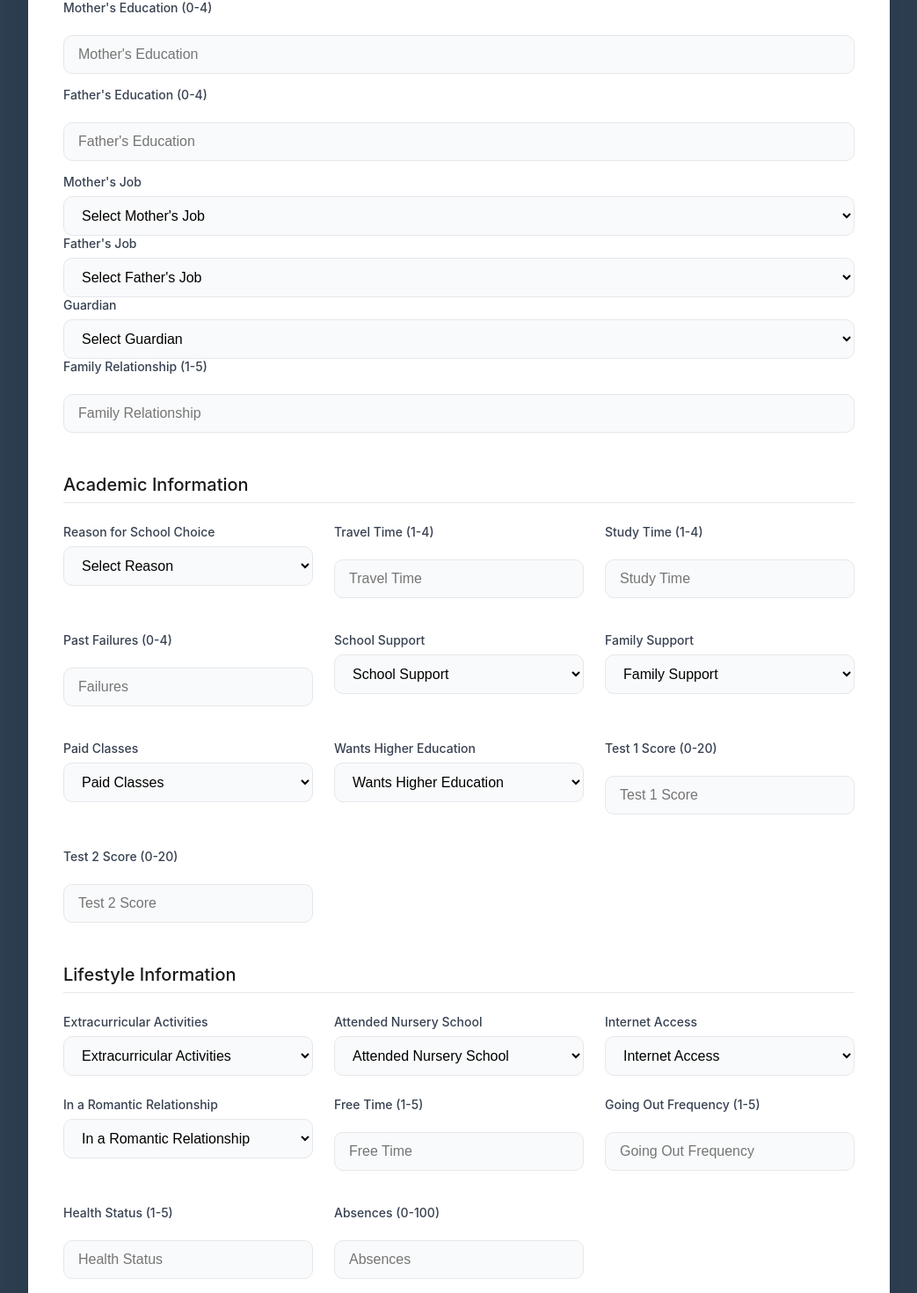
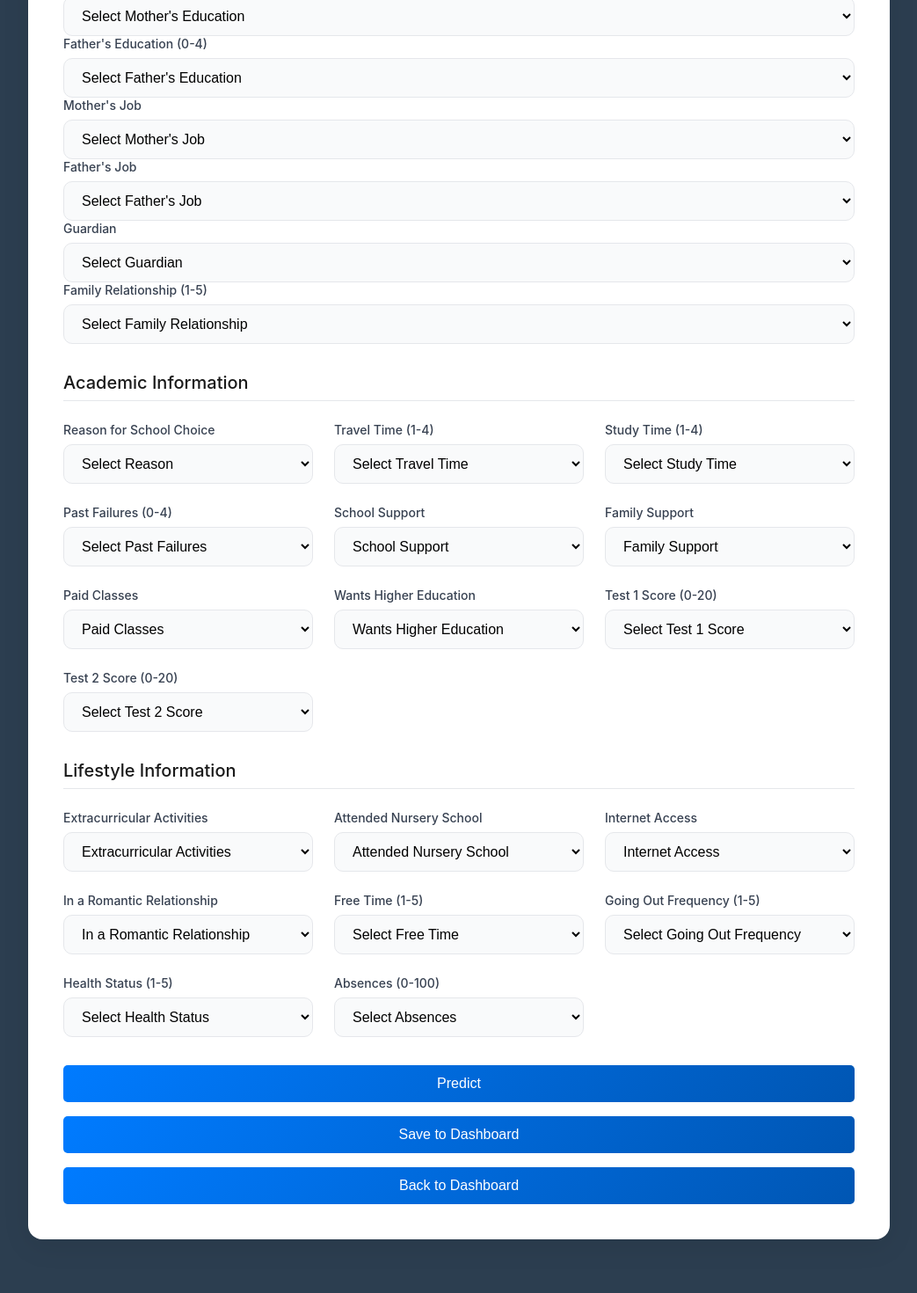
Before and after one commit to Rashad-Malik-T-K/SPA_react, a React (Create React App) app: page /student-input in a window 1280 px wide. Shown: the part 620-2090 px from the top of the page at 88% size, without its empty margins (118-1161 px from the left). After the commit the page ends 2069 px from the top, so only its background shows below. Built offline with nearby package versions, Linux system fonts and the light colour scheme.

Commit message:
changed input types

```diff
--- a/package.json
+++ b/package.json
@@ -13,6 +13,7 @@
     "firebase": "^11.6.1",
     "react": "^19.0.0",
     "react-dom": "^19.0.0",
+    "react-icons": "^4.12.0",
     "react-router-dom": "^7.3.0",
     "react-scripts": "5.0.1",
     "web-vitals": "^2.1.4"
--- a/src/App.js
+++ b/src/App.js
@@ -12,6 +12,7 @@ import Settings from './pages/Settings';
 import About from './pages/About';
 import Help from './pages/Help';
 import Home from './pages/Home';
+import Contact from './pages/Contact';
 import StudentInput from './pages/StudentInput';
 import TeacherInput from './pages/TeacherInput'; // New import
 import Prediction from './pages/Prediction';
@@ -36,6 +37,8 @@ const App = () => {
         <Route path="/student-input" element={<StudentInput />} />
         <Route path="/teacher-input" element={<TeacherInput />} />
         <Route path="/prediction" element={<Prediction />} />
+        <Route path="/contact" element={<Contact />} />
+
       </Routes>
     </Router>
   );
--- a/src/pages/Login.js
+++ b/src/pages/Login.js
@@ -19,7 +19,7 @@ function Login() {
       const token = await user.getIdToken();
 
       localStorage.setItem('token', token); // Store token to match dashboard check
-      navigate("/dashboard"); // Redirect to dashboard
+      navigate("/Home"); // Redirect to dashboard
     } catch (err) {
       setError(err.message);
     }
--- a/src/pages/StudentDashboard.js
+++ b/src/pages/StudentDashboard.js
@@ -12,9 +12,9 @@ const StudentDashboard = () => {
   return (
     <div className="student-dashboard-container">
       <h1 className="dashboard-title">Student Dashboard</h1>
-      <p className="dashboard-description">View your performance and insights below:</p>
+      {/* <p className="dashboard-description">View your performance and insights below:</p> */}
       <div className="dashboard-iframe-container">
-      <iframe width="600" height="600" src="https://lookerstudio.google.com/embed/reporting/1a6441d8-d592-420a-835a-d886f4f2405a/page/WIrIF" frameborder="0" ></iframe>
+      <iframe width="1250" height="600" src="https://lookerstudio.google.com/embed/reporting/1a6441d8-d592-420a-835a-d886f4f2405a/page/WIrIF" frameborder="0" ></iframe>
       </div>
       <button className="back-button" onClick={handleBack}>Back to Dashboard</button>
     </div>
--- a/src/pages/StudentInput.js
+++ b/src/pages/StudentInput.js
@@ -112,26 +112,21 @@ const StudentInput = () => {
             </select>
           </div>
           <div className="form-group">
-            <label htmlFor="sex">Sex</label>
+            <label htmlFor="sex">Gender</label>
             <select id="sex" name="sex" value={formData.sex} onChange={handleChange} required>
-              <option value="">Select Sex</option>
+              <option value="">Select Gender</option>
               <option value="M">Male</option>
               <option value="F">Female</option>
             </select>
           </div>
           <div className="form-group">
-            <label htmlFor="age">Age</label>
-            <input
-              type="number"
-              id="age"
-              name="age"
-              placeholder="Age"
-              min="10"
-              max="25"
-              value={formData.age}
-              onChange={handleChange}
-              required
-            />
+          <label htmlFor="age">Age (10-25)</label>
+            <select id="age" name="age" value={formData.age} onChange={handleChange} required>
+            <option value="">Select Age</option>
+            {Array.from({ length: 16 }, (_, i) => (
+            <option key={i + 10} value={i + 10}>{i + 10}</option>
+            ))}
+            </select>
           </div>
           <div className="form-group">
             <label htmlFor="address">Address</label>
@@ -165,32 +160,26 @@ const StudentInput = () => {
             </select>
           </div>
           <div className="form-group">
-            <label htmlFor="Medu">Mother's Education (0-4)</label>
-            <input
-              type="number"
-              id="Medu"
-              name="Medu"
-              placeholder="Mother's Education"
-              min="0"
-              max="4"
-              value={formData.Medu}
-              onChange={handleChange}
-              required
-            />
+             <label htmlFor="Medu">Mother's Education (0-4)</label>
+             <select id="Medu" name="Medu" value={formData.Medu} onChange={handleChange} required>
+               <option value="">Select Mother's Education</option>
+               <option value="0">0 - None</option>
+               <option value="1">1 - Primary</option>
+               <option value="2">2 - Middle School</option>
+               <option value="3">3 - High School</option>
+               <option value="4">4 - Higher Education</option>
+             </select>
           </div>
           <div className="form-group">
             <label htmlFor="Fedu">Father's Education (0-4)</label>
-            <input
-              type="number"
-              id="Fedu"
-              name="Fedu"
-              placeholder="Father's Education"
-              min="0"
-              max="4"
-              value={formData.Fedu}
-              onChange={handleChange}
-              required
-            />
+            <select id="Fedu" name="Fedu" value={formData.Fedu} onChange={handleChange} required>
+              <option value="">Select Father's Education</option>
+              <option value="0">0 - None</option>
+              <option value="1">1 - Primary</option>
+              <option value="2">2 - Middle School</option>
+              <option value="3">3 - High School</option>
+              <option value="4">4 - Higher Education</option>
+            </select>
           </div>
           <div className="form-group">
             <label htmlFor="Mjob">Mother's Job</label>
@@ -224,18 +213,15 @@ const StudentInput = () => {
             </select>
           </div>
           <div className="form-group">
-            <label htmlFor="famrel">Family Relationship (1-5)</label>
-            <input
-              type="number"
-              id="famrel"
-              name="famrel"
-              placeholder="Family Relationship"
-              min="1"
-              max="5"
-              value={formData.famrel}
-              onChange={handleChange}
-              required
-            />
+           <label htmlFor="famrel">Family Relationship (1-5)</label>
+           <select id="famrel" name="famrel" value={formData.famrel} onChange={handleChange} required>
+             <option value="">Select Family Relationship</option>
+             <option value="1">1 - Very Bad</option>
+             <option value="2">2 - Bad</option>
+             <option value="3">3 - Neutral</option>
+             <option value="4">4 - Good</option>
+             <option value="5">5 - Very Good</option>
+           </select>
           </div>
         </div>
       </div>
@@ -256,45 +242,34 @@ const StudentInput = () => {
           </div>
           <div className="form-group">
             <label htmlFor="traveltime">Travel Time (1-4)</label>
-            <input
-              type="number"
-              id="traveltime"
-              name="traveltime"
-              placeholder="Travel Time"
-              min="1"
-              max="4"
-              value={formData.traveltime}
-              onChange={handleChange}
-              required
-            />
+            <select id="traveltime" name="traveltime" value={formData.traveltime} onChange={handleChange} required>
+              <option value="">Select Travel Time</option>
+              <option value="1">1 - 0-15 min</option>
+              <option value="2">2 - 15-30 min</option>
+              <option value="3">3 - 30-60 min</option>
+              <option value="4">4 - 60 min</option>
+            </select>
           </div>
           <div className="form-group">
             <label htmlFor="studytime">Study Time (1-4)</label>
-            <input
-              type="number"
-              id="studytime"
-              name="studytime"
-              placeholder="Study Time"
-              min="1"
-              max="4"
-              value={formData.studytime}
-              onChange={handleChange}
-              required
-            />
+              <select id="studytime" name="studytime" value={formData.studytime} onChange={handleChange} required>
+                <option value="">Select Study Time</option>
+                <option value="1">1 - 0-2 hours</option>
+                <option value="2">2 - 2-5 hours</option>
+                <option value="3">3 - 5-10 hours</option>
+                <option value="4">4 - Above 10 hours</option>
+              </select>
           </div>
           <div className="form-group">
             <label htmlFor="failures">Past Failures (0-4)</label>
-            <input
-              type="number"
-              id="failures"
-              name="failures"
-              placeholder="Failures"
-              min="0"
-              max="4"
-              value={formData.failures}
-              onChange={handleChange}
-              required
-            />
+             <select id="failures" name="failures" value={formData.failures} onChange={handleChange} required>
+               <option value="">Select Past Failures</option>
+               <option value="0">0 - None</option>
+               <option value="1">1 - One</option>
+               <option value="2">2 - Two</option>
+               <option value="3">3 - Three</option>
+               <option value="4">4 - Four or more</option>
+             </select>
           </div>
           <div className="form-group">
             <label htmlFor="schoolsup">School Support</label>
@@ -330,32 +305,22 @@ const StudentInput = () => {
           </div>
           <div className="form-group">
             <label htmlFor="G1">Test 1 Score (0-20)</label>
-            <input
-              type="number"
-              id="G1"
-              name="G1"
-              placeholder="Test 1 Score"
-              min="0"
-              max="20"
-              value={formData.G1}
-              onChange={handleChange}
-              required
-            />
+            <select id="G1" name="G1" value={formData.G1} onChange={handleChange} required>
+              <option value="">Select Test 1 Score</option>
+                {Array.from({ length: 21 }, (_, i) => (
+              <option key={i} value={i}>{i}</option>
+               ))}
+            </select>
           </div>
           <div className="form-group">
             <label htmlFor="G2">Test 2 Score (0-20)</label>
-            <input
-              type="number"
-              id="G2"
-              name="G2"
-              placeholder="Test 2 Score"
-              min="0"
-              max="20"
-              value={formData.G2}
-              onChange={handleChange}
-              required
-            />
-          </div>
+            <select id="G2" name="G2" value={formData.G2} onChange={handleChange} required>
+              <option value="">Select Test 2 Score</option>
+              {Array.from({ length: 21 }, (_, i) => (
+              <option key={i} value={i}>{i}</option>
+              ))}
+            </select>
+        </div>
         </div>
       </div>
 
@@ -397,60 +362,48 @@ const StudentInput = () => {
           </div>
           <div className="form-group">
             <label htmlFor="freetime">Free Time (1-5)</label>
-            <input
-              type="number"
-              id="freetime"
-              name="freetime"
-              placeholder="Free Time"
-              min="1"
-              max="5"
-              value={formData.freetime}
-              onChange={handleChange}
-              required
-            />
+            <select id="freetime" name="freetime" value={formData.freetime} onChange={handleChange} required>
+              <option value="">Select Free Time</option>
+              <option value="1">1 - Very Low</option>
+              <option value="2">2 - Low</option>
+              <option value="3">3 - Neutral</option>
+              <option value="4">4 - High</option>
+              <option value="5">5 - Very High</option>
+           </select>
           </div>
+
           <div className="form-group">
-            <label htmlFor="goout">Going Out Frequency (1-5)</label>
-            <input
-              type="number"
-              id="goout"
-              name="goout"
-              placeholder="Going Out Frequency"
-              min="1"
-              max="5"
-              value={formData.goout}
-              onChange={handleChange}
-              required
-            />
+             <label htmlFor="goout">Going Out Frequency (1-5)</label>
+             <select id="goout" name="goout" value={formData.goout} onChange={handleChange} required>
+                <option value="">Select Going Out Frequency</option>
+                <option value="1">1 - Very Rarely</option>
+                <option value="2">2 - Rarely</option>
+                <option value="3">3 - Sometimes</option>
+                <option value="4">4 - Often</option>
+                <option value="5">5 - Very Often</option>
+                </select>
           </div>
+
           <div className="form-group">
             <label htmlFor="health">Health Status (1-5)</label>
-            <input
-              type="number"
-              id="health"
-              name="health"
-              placeholder="Health Status"
-              min="1"
-              max="5"
-              value={formData.health}
-              onChange={handleChange}
-              required
-            />
+            <select id="health" name="health" value={formData.health} onChange={handleChange} required>
+              <option value="">Select Health Status</option>
+              <option value="1">1 - Very Bad</option>
+              <option value="2">2 - Bad</option>
+              <option value="3">3 - Neutral</option>
+              <option value="4">4 - Good</option>
+              <option value="5">5 - Very Good</option>
+            </select>
           </div>
           <div className="form-group">
             <label htmlFor="absences">Absences (0-100)</label>
-            <input
-              type="number"
-              id="absences"
-              name="absences"
-              placeholder="Absences"
-              min="0"
-              max="100"
-              value={formData.absences}
-              onChange={handleChange}
-              required
-            />
-          </div>
+            <select id="absences" name="absences" value={formData.absences} onChange={handleChange} required>
+              <option value="">Select Absences</option>
+              {Array.from({ length: 101 }, (_, i) => (
+              <option key={i} value={i}>{i}</option>
+              ))}
+            </select>
+        </div>
         </div>
       </div>
 
--- a/src/pages/TeacherInput.js
+++ b/src/pages/TeacherInput.js
@@ -54,7 +54,7 @@ function TeacherInput() {
 
   return (
     <div className="teacher-input-container">
-      <h2 className="title">Student Details</h2>
+      <h2 className="title">Student Details By Teacher</h2>
       <form className="teacher-form" onSubmit={handleSubmit}>
         <input
           type="text"
```
Also changed, not shown: src/pages/Contact.css (added, +72 -0 lines), src/pages/Contact.js (added, +57 -0 lines), src/pages/Home.js (+10 -22 lines), src/pages/Prediction.js (+23 -1 lines), src/pages/StudentDashboard.css (+4 -3 lines), 1 other file (tests, documents, lock files or other folders).
